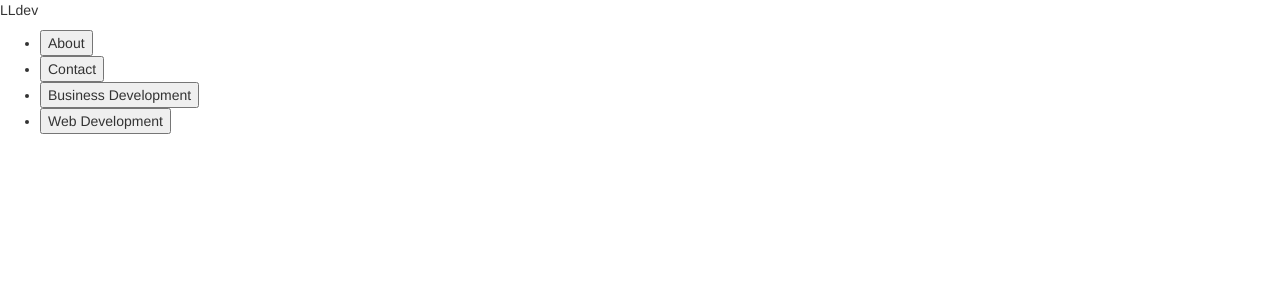
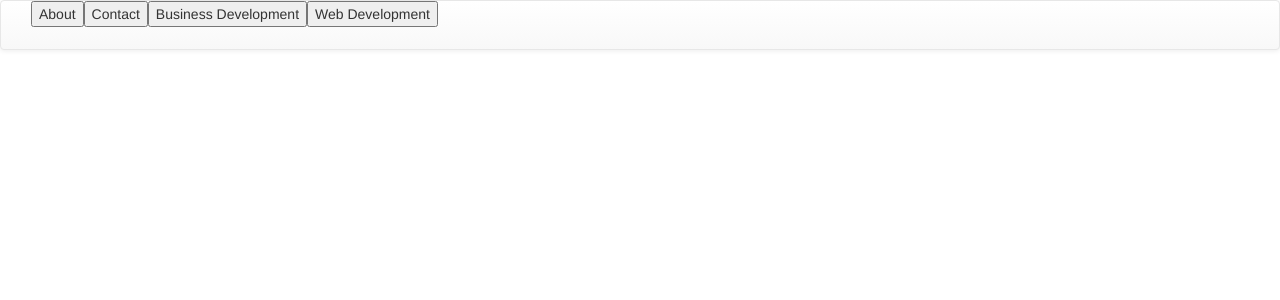
Before and after one commit to Ro-Lopez/tester, a PHP site: page / in a window 1280 px wide. Shown: the top 300 px of the page. Run offline with PHP 8.4, Linux system fonts and the light colour scheme; some libraries are stand-ins or nearby versions.

Commit message:
got the buttons working with the navigator displaying when you minimize

```diff
--- a/index.php
+++ b/index.php
@@ -5,15 +5,32 @@
 	<head>
 
 		<meta charset="utf-8">
+		<meta http-equiv="X-UA-Compatible" content="IE=edge" />
+		<meta name="viewport" content="width=device-width, initial-scale=1" />
+
+		<!-- Latest compiled and minified CSS -->
+		<link rel="stylesheet" href="https://maxcdn.bootstrapcdn.com/bootstrap/3.3.7/css/bootstrap.min.css" integrity="sha384-BVYiiSIFeK1dGmJRAkycuHAHRg32OmUcww7on3RYdg4Va+PmSTsz/K68vbdEjh4u" crossorigin="anonymous">
+
+		<!-- Optional theme -->
+		<link rel="stylesheet" href="https://maxcdn.bootstrapcdn.com/bootstrap/3.3.7/css/bootstrap-theme.min.css" integrity="sha384-rHyoN1iRsVXV4nD0JutlnGaslCJuC7uwjduW9SVrLvRYooPp2bWYgmgJQIXwl/Sp" crossorigin="anonymous">
+
+		<!-- Font Awesome -->
+		<link rel="stylesheet" href="https://maxcdn.bootstrapcdn.com/font-awesome/4.7.0/css/font-awesome.min.css">
+
+		<!-- My Custom CSS -->
+		<link rel="stylesheet" href="css/style.css" type="text/css">
 
 
-		<link rel="stylesheet" href="https://maxcdn.bootstrapcdn.com/bootstrap/3.3.7/css/bootstrap.min.css" integrity="sha384-BVYiiSIFeK1dGmJRAkycuHAHRg32OmUcww7on3RYdg4Va+PmSTsz/K68vbdEjh4u" crossorigin="anonymous">
 
 
-		<script src="https://code.jquery.com/jquery-1.10.2.js"></script>
 
 
-		<link rel="stylesheet" href="css/style.css" type="text/css">
+		<!-- jQuery v3.0 -->
+		<script src="https://cdnjs.cloudflare.com/ajax/libs/jquery/3.0.0/jquery.min.js" type="text/javascript"></script>
+
+		<!-- Latest compiled and minified JavaScript -->
+		<script src="https://maxcdn.bootstrapcdn.com/bootstrap/3.3.7/js/bootstrap.min.js" integrity="sha384-Tc5IQib027qvyjSMfHjOMaLkfuWVxZxUPnCJA7l2mCWNIpG9mGCD8wGNIcPD7Txa" crossorigin="anonymous"></script>
+
 
 
 
@@ -29,19 +46,28 @@
 
 		<section>
 
+		<nav class="navbar navbar-default">
+
 		<div class="container-fluid">
 
-			<div class="row">
+			<div class="navbar-header">
 
-				<div class="col-4"></div>
-					<div>
-					<p>LLdev</p>
-					</div>
+				<button type="button" class="navbar-toggle collapsed" data-toggle="collapse" data-target="#main-menu" aria-expanded="false">
+					<span class="sr-only">Toggle navigation</span>
+					<span class="icon-bar"></span>
+					<span class="icon-bar"></span>
+					<span class="icon-bar"></span>
+					<span class="icon-bar"></span>
+				</button>
+
+			</div>
 
 
-				<div class="col-8S">
 
-					<ul>
+
+				<div class="collapse navbar-collapse" id="main-menu">
+
+					<ul class="nav navbar-nav navbar-left">
 
 						<li>
 							<button id="aboutButt">About</button>
@@ -65,7 +91,9 @@
 
 			</div>
 
-		</div>
+
+
+		</nav>
 
 		</section>
 
```
